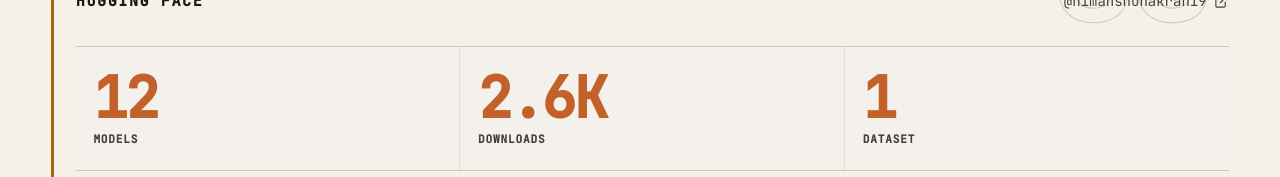
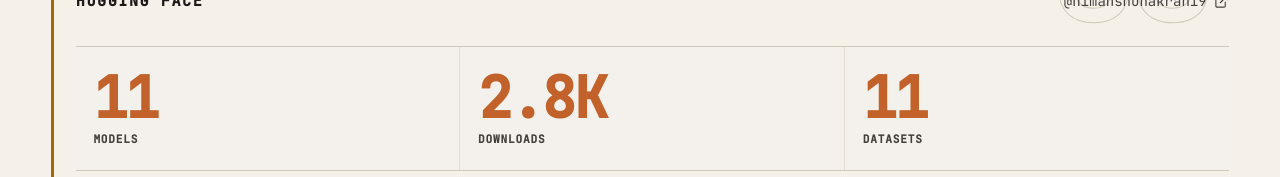
Before and after one commit to himanshu-nakrani/himanshu-nakrani.github.io, a React (Vite) app in the folder portfolio-react/: page /profiles in a window 1280 px wide. Shown: the part 1674-1851 px from the top of the page. Built offline with nearby package versions, Linux system fonts and the light colour scheme.

Commit message:
Refresh Hugging Face profile stats

```diff
--- a/portfolio-react/src/pages/ProfilesPage.jsx
+++ b/portfolio-react/src/pages/ProfilesPage.jsx
@@ -44,9 +44,9 @@ const platformRows = [
     href: 'https://huggingface.co/himanshunakrani9',
     platformColor: '#ff9d00',
     stats: [
-      { value: '12', label: 'Models' },
-      { value: '2.6K', label: 'Downloads' },
-      { value: '1', label: 'Dataset' },
+      { value: '11', label: 'Models' },
+      { value: '2.8K', label: 'Downloads' },
+      { value: '11', label: 'Datasets' },
     ],
   },
   {
```
